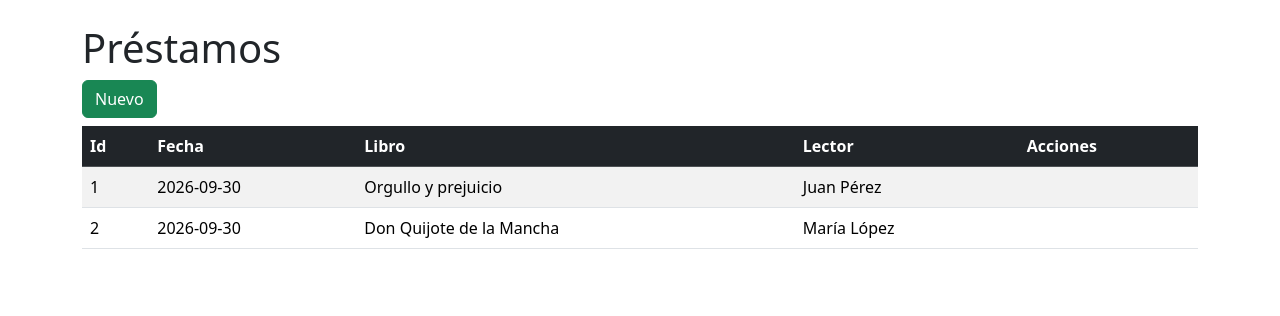
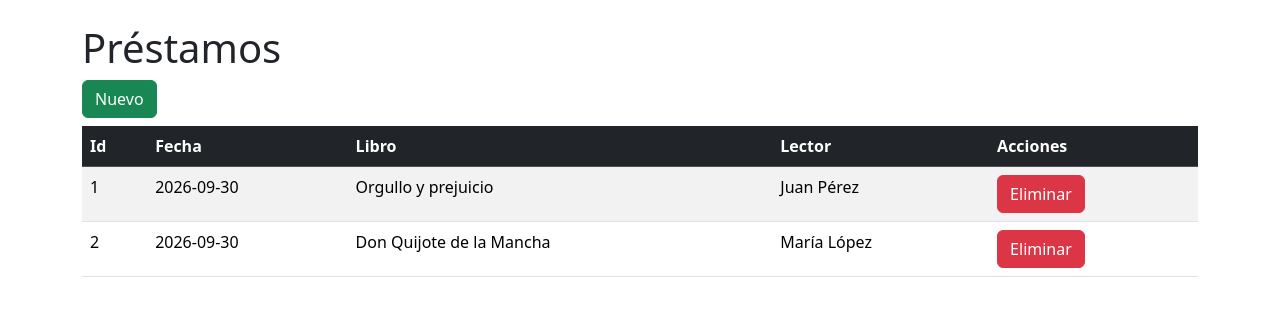
Before and after one commit to ezequielbernabe-crypto/Biblioteca, a Flask app: page /prestamos in a window 1280 px wide. Shown: the part 56-372 px from the top of the page. Run offline with Flask 3, Linux system fonts and the light colour scheme; data comes from the database, SQL or seed files in the repository; both versions use the stored data as it was after the commit.

Commit message:
Agrega eliminacion de prestamos

```diff
--- a/app.py
+++ b/app.py
@@ -2,7 +2,6 @@ from flask import Flask, render_template, redirect, url_for, request
 import sqlite3
 
 app = Flask(__name__)
-
 
 # funcion para conectar a la base de datos
 def get_db_connection():
@@ -10,11 +9,9 @@ def get_db_connection():
     conn.row_factory = sqlite3.Row
     return conn
 
-
 @app.route("/")
 def index():
     return redirect(url_for('lectores'))
-
 
 @app.route("/lectores")
 def lectores():
@@ -26,7 +23,6 @@ def lectores():
 
     return render_template("lectores.html", lectores=lectores)
 
-
 @app.route("/libros")
 def libros():
     conn = get_db_connection()
@@ -37,21 +33,16 @@ def libros():
 
     return render_template("libros.html", libros=libros)
 
-
 @app.route("/libro/nuevo", methods=['GET', 'POST'])
 def nuevo_libro():
-
     if request.method == 'POST':
         titulo = request.form['titulo']
         autor = request.form['autor']
-
         conn = get_db_connection()
-
         conn.execute(
             "INSERT INTO libros(titulo, autor) VALUES (?,?)",
             (titulo, autor)
         )
-
         conn.commit()
         conn.close()
 
@@ -61,24 +52,18 @@ def nuevo_libro():
 
 @app.route("/libro/editar/<int:id>", methods=['GET', 'POST'])
 def editar_libro(id):
-
     conn = get_db_connection()
-
     libro = conn.execute(
         "SELECT * FROM libros WHERE id=?",
         (id,)
     ).fetchone()
-
     if request.method == 'POST':
-
         titulo = request.form['titulo']
         autor = request.form['autor']
-
         conn.execute(
             "UPDATE libros SET titulo=?, autor=? WHERE id=?",
             (titulo, autor, id)
         )
-
         conn.commit()
         conn.close()
 
@@ -90,14 +75,11 @@ def editar_libro(id):
 
 @app.route("/libro/eliminar/<int:id>")
 def eliminar_libro(id):
-
     conn = get_db_connection()
-
     conn.execute(
         "DELETE FROM libros WHERE id=?",
         (id,)
     )
-
     conn.commit()
     conn.close()
 
@@ -105,9 +87,7 @@ def eliminar_libro(id):
 
 @app.route("/prestamos")
 def prestamos():
-
     conn = get_db_connection()
-
     prestamos = conn.execute(
         """
         SELECT p.id,
@@ -119,7 +99,6 @@ def prestamos():
         JOIN lectores le ON p.lector_id = le.id
         """
     ).fetchall()
-
     conn.close()
 
     return render_template(
@@ -129,15 +108,11 @@ def prestamos():
 
 @app.route("/prestamo/nuevo", methods=['GET', 'POST'])
 def nuevo_prestamo():
-
     conn = get_db_connection()
-
     if request.method == 'POST':
-
         fecha = request.form['fecha']
         lector_id = request.form['lector_id']
         libro_id = request.form['libro_id']
-
         conn.execute(
             """
             INSERT INTO prestamos
@@ -146,7 +121,6 @@ def nuevo_prestamo():
             """,
             (fecha, lector_id, libro_id)
         )
-
         conn.commit()
         conn.close()
 
@@ -159,14 +133,12 @@ def nuevo_prestamo():
         FROM lectores
         """
     ).fetchall()
-
     libros = conn.execute(
         """
         SELECT id, titulo
         FROM libros
         """
     ).fetchall()
-
     conn.close()
 
     return render_template(
@@ -175,6 +147,17 @@ def nuevo_prestamo():
         libros=libros
     )
 
+@app.route("/prestamo/eliminar/<int:id>")
+def eliminar_prestamo(id):
+    conn = get_db_connection()
+    conn.execute(
+        "DELETE FROM prestamos WHERE id=?",
+        (id,)
+    )
+    conn.commit()
+    conn.close()
+
+    return redirect(url_for('prestamos'))
 
 if __name__ == "__main__":
     app.run(debug=True)
--- a/templates/base.html
+++ b/templates/base.html
@@ -10,16 +10,12 @@
     <link href="https://cdn.jsdelivr.net/npm/bootstrap@5.3.8/dist/css/bootstrap.min.css"
           rel="stylesheet">
 </head>
-
 <body>
-
 <nav class="navbar navbar-expand-lg navbar-dark bg-dark">
     <div class="container">
-
         <a class="navbar-brand" href="#">
             BIBLIOTECA
         </a>
-
         <div class="navbar-nav">
             <a class="nav-link" href="{{ url_for('lectores') }}">
                 Lectores
@@ -31,7 +27,6 @@
                 Préstamos
             </a>
         </div>
-
     </div>
 </nav>
 
--- a/templates/libros.html
+++ b/templates/libros.html
@@ -9,7 +9,6 @@
 </a>
 
 <table class="table table-striped table-hover">
-
     <thead class="table-dark">
         <tr>
             <th>Id</th>
@@ -18,21 +17,17 @@
             <th>Acciones</th>
         </tr>
     </thead>
-
     <tbody>
-
         {% for libro in libros %}
         <tr>
             <td>{{ libro.id }}</td>
             <td>{{ libro.titulo }}</td>
             <td>{{ libro.autor }}</td>
-
             <td>
                 <a href="{{ url_for('editar_libro', id=libro.id) }}"
                    class="btn btn-warning">
                     Editar
                 </a>
-
                 <a href="{{ url_for('eliminar_libro', id=libro.id) }}"
                    class="btn btn-danger"
                    onclick="return confirm('¿Está seguro?')">
@@ -43,7 +38,6 @@
         {% endfor %}
 
     </tbody>
-
 </table>
 
 {% endblock %}
--- a/templates/prestamos.html
+++ b/templates/prestamos.html
@@ -30,7 +30,13 @@
             <td>{{ item.fecha }}</td>
             <td>{{ item.libro }}</td>
             <td>{{ item.lector }}</td>
-            <td></td>
+            <td>
+                <a href="{{ url_for('eliminar_prestamo', id=item.id) }}"
+                class="btn btn-danger"
+                onclick="return confirm('¿Está seguro?')">
+                Eliminar
+            </a>
+            </td>
         </tr>
 
         {% endfor %}
```
Also changed, not shown: templates/form_libro.html (+0 -12 lines), templates/form_prestamo.html (+0 -19 lines), templates/lectores.html (+0 -8 lines), biblioteca.db.
